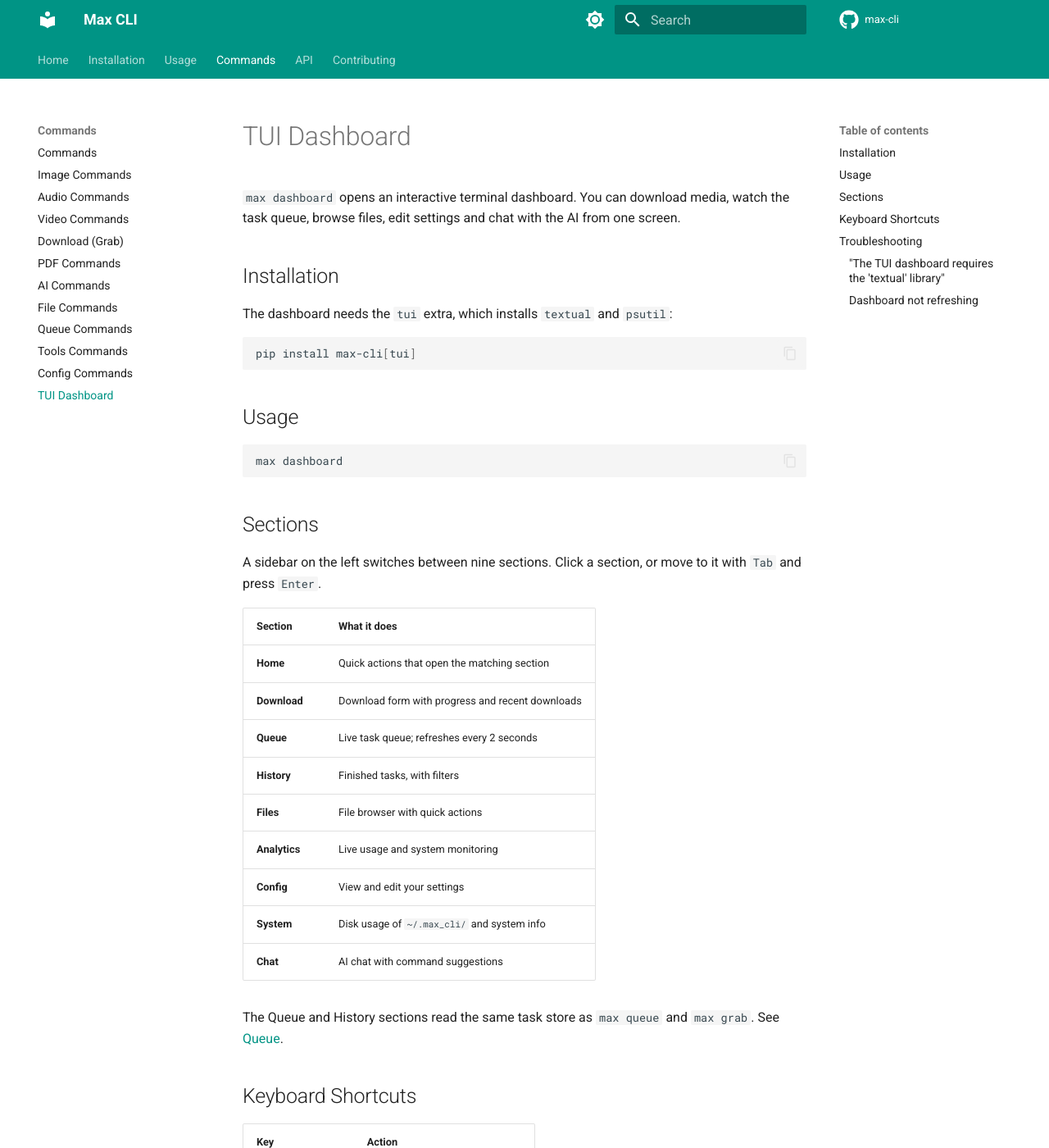
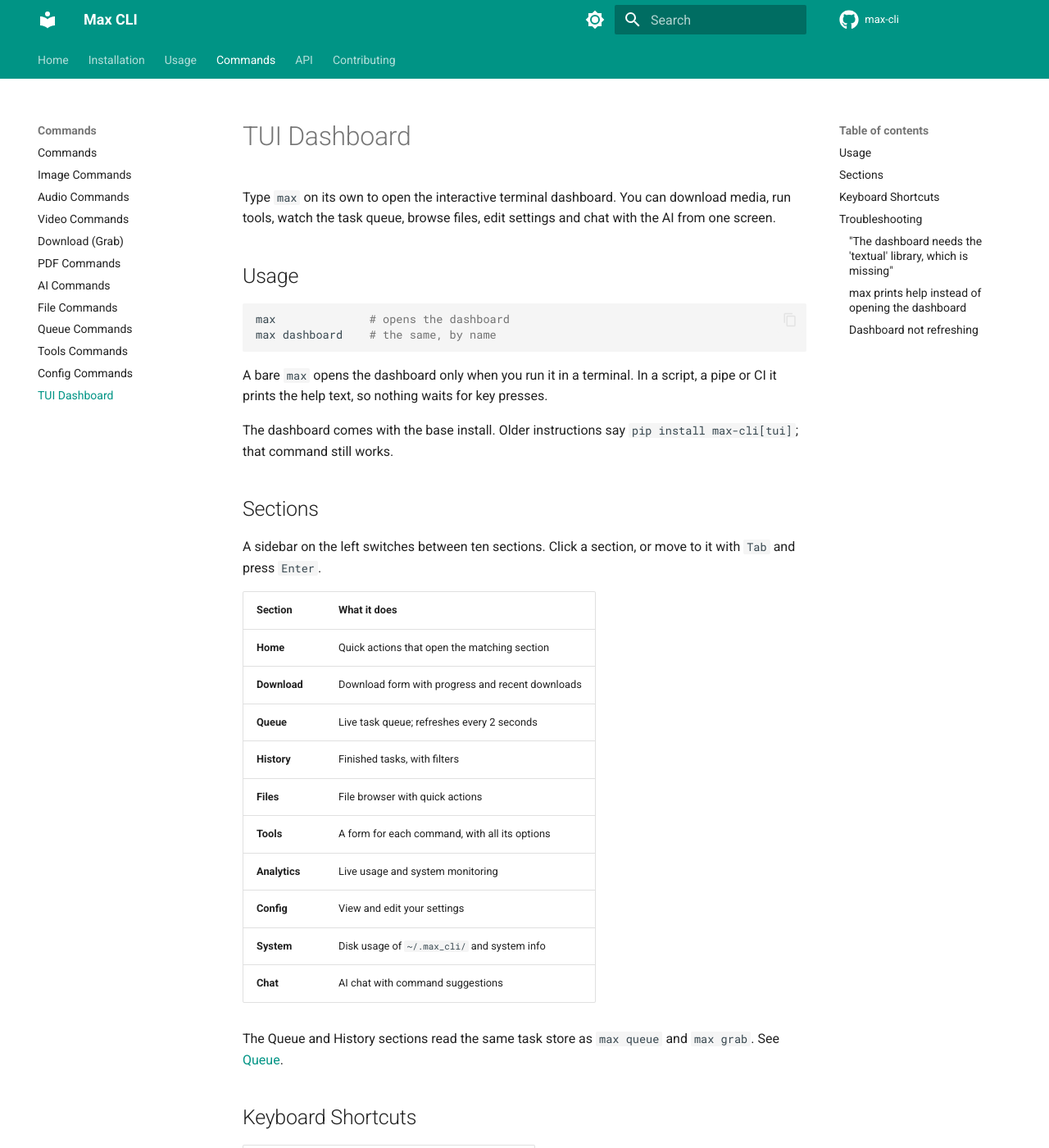
Before and after one commit to Abubakr-Alsheikh/max-cli, an MkDocs documentation site: the page built from docs/commands/dashboard.md, in a window 1280 px wide and 1400 px high. Shown: the whole window at 82% size. Built offline with MkDocs 1.6.1 and Material for MkDocs 9.7.7, drawn with Linux system fonts in a browser that asks for light colours; comment, search, counter and statistics services are not loaded; some of the changed text lies outside the part shown.

Commit message:
feat: bare `max` opens the dashboard at a terminal
Roadmap step 3, front door part 1 (dashboard-first-ai-agent.md, D2, D3).

- LazyTyperGroup.parse_args runs `dashboard` when `max` gets no
  arguments and stdin and stdout are both a terminal. Scripts, pipes and
  CI still get the help text, so nothing waits for key presses.
- textual and psutil are required dependencies now. The floor is
  textual 6.0.0: 2.0 to 5.0 fail 21 to 23 dashboard tests. The tui
  extra stays, empty, so `pip install max-cli[tui]` still works.
- The dashboard's missing-textual message now says to reinstall.
- Docs: README, installation, dashboard page (which also gains the
  Tools section) and AGENTS.md.

````diff
--- a/docs/commands/dashboard.md
+++ b/docs/commands/dashboard.md
@@ -1,24 +1,21 @@
 # TUI Dashboard
 
-`max dashboard` opens an interactive terminal dashboard. You can download media, watch the task queue, browse files, edit settings and chat with the AI from one screen.
-
-## Installation
-
-The dashboard needs the `tui` extra, which installs `textual` and `psutil`:
-
-```bash
-pip install max-cli[tui]
-```
+Type `max` on its own to open the interactive terminal dashboard. You can download media, run tools, watch the task queue, browse files, edit settings and chat with the AI from one screen.
 
 ## Usage
 
 ```bash
-max dashboard
+max              # opens the dashboard
+max dashboard    # the same, by name
 ```
+
+A bare `max` opens the dashboard only when you run it in a terminal. In a script, a pipe or CI it prints the help text, so nothing waits for key presses.
+
+The dashboard comes with the base install. Older instructions say `pip install max-cli[tui]`; that command still works.
 
 ## Sections
 
-A sidebar on the left switches between nine sections. Click a section, or move to it with `Tab` and press `Enter`.
+A sidebar on the left switches between ten sections. Click a section, or move to it with `Tab` and press `Enter`.
 
 | Section | What it does |
 |---------|--------------|
@@ -27,6 +24,7 @@
 | **Queue** | Live task queue; refreshes every 2 seconds |
 | **History** | Finished tasks, with filters |
 | **Files** | File browser with quick actions |
+| **Tools** | A form for each command, with all its options |
 | **Analytics** | Live usage and system monitoring |
 | **Config** | View and edit your settings |
 | **System** | Disk usage of `~/.max_cli/` and system info |
@@ -46,13 +44,17 @@
 
 ## Troubleshooting
 
-### "The TUI dashboard requires the 'textual' library"
+### "The dashboard needs the 'textual' library, which is missing"
 
-You ran `max dashboard` without the TUI extra. Install it:
+Your install is broken or partly removed. Reinstall Max:
 
 ```bash
-pip install max-cli[tui]
+pip install --upgrade max-cli
 ```
+
+### `max` prints help instead of opening the dashboard
+
+`max` opens the dashboard only when both its input and its output are a terminal. Run it directly, without `|` or `>`, or run `max dashboard`.
 
 ### Dashboard not refreshing
 
````
Also changed, not shown: AGENTS.md (+2 -2 lines), PLANS/active/dashboard-first-ai-agent.md (+2 -2 lines), README.md (+7 -9 lines), docs/commands/index.md (+1 -1 lines), docs/installation.md (+2 -2 lines), pyproject.toml (+6 -5 lines), 3 other files.
